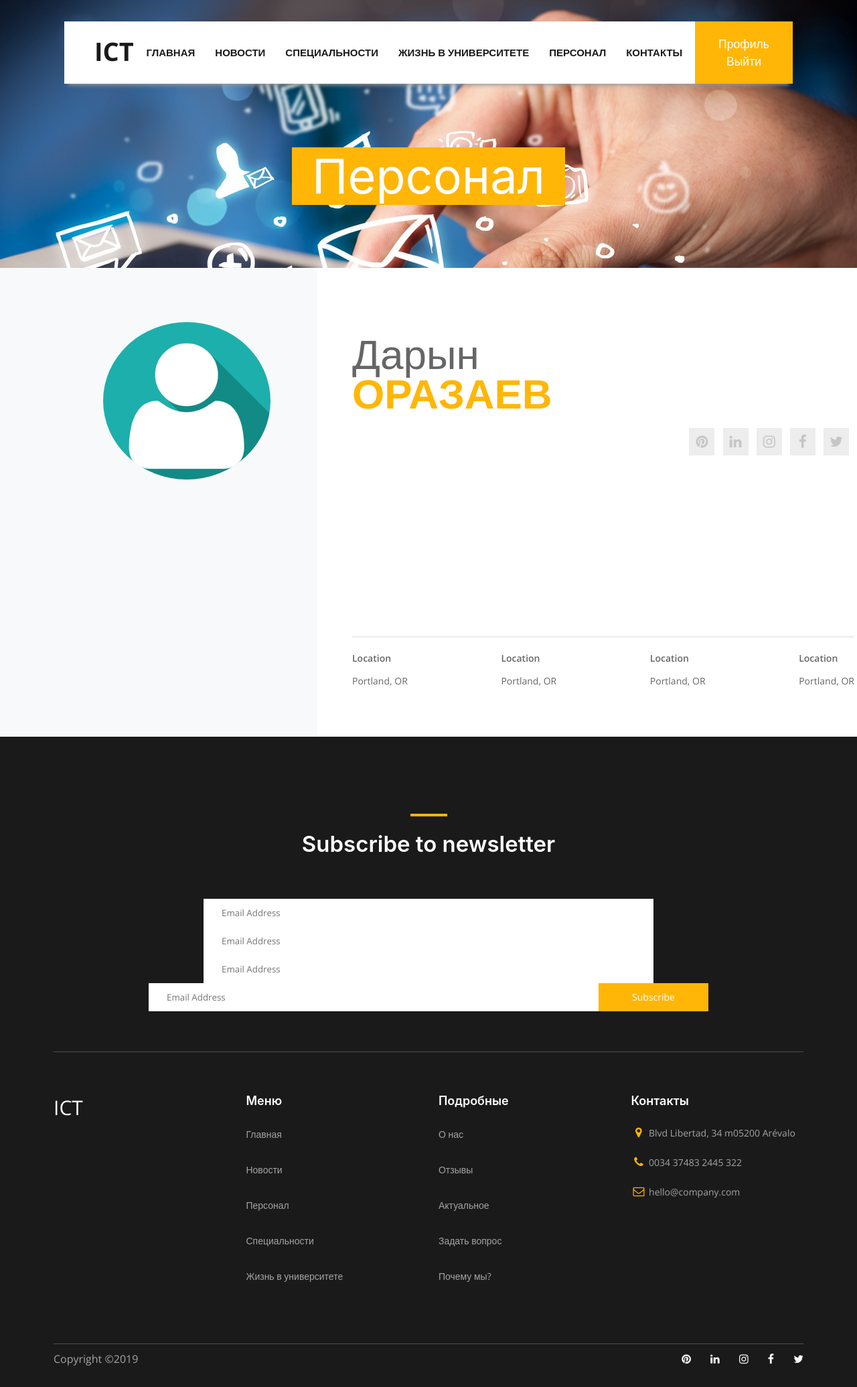
After one commit to lonelypip/ICT, a Django app: page /staff/2/ in a window 1280 px wide. The commit adds this page. Shown: the whole page at 67% size. Run offline with Django 3.2, Linux system fonts and the light colour scheme; data comes from the database, SQL or seed files in the repository; both versions use the stored data as it was after the commit.

Commit message:
Personal detail and some fixes

```diff
--- /dev/null
+++ b/ICTapp/templates/ICTapp/staff_detail.html
@@ -0,0 +1,70 @@
+{% extends 'base.html' %}
+{% block title %}ICT - {{ user.profile.position }}{% endblock %}
+
+{% block content %}
+   <div class="news-header">
+      <h1>Персонал</h1>
+   </div>
+
+   <section id="teachers-detail" class="teachers-detail">
+      <div class="teachers-detail-ava-box">
+         <div class="teachers-detail-ava__img">
+            <img src="{{ user.profile.img.url }}" alt="ИКТ-учителя">
+         </div>
+      </div>
+      <div class="teachers-detail-info-box">
+         <div class="teachers-detail-info-container">
+            <p class="teachers-detail-info__name">
+               {{ user.first_name }} <span>{{ user.last_name }}</span>
+            </p>
+            <div class="teachers-detail-info__job flex j-sb flex-align-bottom">
+               <p class="teachers-detail-info__job-title">{{ user.profile.position }}</p>
+
+               <div class="teachers-detail-info__links">
+                  <a class="transition" href="#">
+                     <i class="fa fa-pinterest" aria-hidden="true"></i>
+                  </a>
+                  <a class="transition" href="#">
+                     <i class="fa fa-linkedin" aria-hidden="true"></i>
+                  </a>
+                  <a class="transition" href="#">
+                     <i class="fa fa-instagram" aria-hidden="true"></i>
+                  </a>
+                  <a class="transition" href="#">
+                     <i class="fa fa-facebook" aria-hidden="true"></i>
+                  </a>
+                  <a class="transition" href="#">
+                     <i class="fa fa-twitter" aria-hidden="true"></i>
+                  </a>
+                  <p>
+                     {{ user.profile.information }}
+                  </p>
+               </div>
+            </div>
+
+            <div class="teachers-detail-info__personal-info flex j-sb">
+               <div>
+                  <p class="teachers-detail-info__personal-title">Location</p>
+                  <p class="teachers-detail-info__personal-desc">Portland, OR</p>
+               </div>
+
+               <div>
+                  <p class="teachers-detail-info__personal-title">Location</p>
+                  <p class="teachers-detail-info__personal-desc">Portland, OR</p>
+               </div>
+
+               <div>
+                  <p class="teachers-detail-info__personal-title">Location</p>
+                  <p class="teachers-detail-info__personal-desc">Portland, OR</p>
+               </div>
+
+               <div>
+                  <p class="teachers-detail-info__personal-title">Location</p>
+                  <p class="teachers-detail-info__personal-desc">Portland, OR</p>
+               </div>
+            </div>
+         </div>
+      </div>
+   </section>
+
+{% endblock content %}
--- a/ICTapp/templates/base.html
+++ b/ICTapp/templates/base.html
@@ -61,6 +61,9 @@
          <h2 class="section-title">Subscribe to newsletter</h2>
 
          <div class="subscribe">
+            <input type="text" placeholder="Email Address">
+            <input type="text" placeholder="Email Address">
+            <input type="text" placeholder="Email Address">
             <input type="text" placeholder="Email Address">
             <button>Subscribe</button>
          </div>
--- a/ICTapp/urls.py
+++ b/ICTapp/urls.py
@@ -1,5 +1,5 @@
 from django.urls import path
-from .views import home, informations, InformationDetailView, SpecialtyView, SpecialtyDetailView, StaffView
+from .views import home, informations, InformationDetailView, SpecialtyView, SpecialtyDetailView, StaffView, StaffDetailView
 
 
 urlpatterns = [
@@ -8,5 +8,6 @@ urlpatterns = [
    path('student-life/<int:pk>/', InformationDetailView.as_view(), name='information_detail_url'),
    path('specialty/', SpecialtyView.as_view(), name='specialty_url'),
    path('specialty/<str:slug>/', SpecialtyDetailView.as_view(), name='specialty_detail_url'),
-   path('staff/', StaffView.as_view(), name='staff_url')
+   path('staff/', StaffView.as_view(), name='staff_url'),
+   path('staff/<int:pk>/', StaffDetailView.as_view(), name='staff_detail_url')
 ]
--- a/ICTapp/views.py
+++ b/ICTapp/views.py
@@ -2,6 +2,7 @@ from django.shortcuts import render, get_object_or_404
 from .models import Information
 from django.views.generic import View
 from .models import Specialty
+from django.contrib.auth.models import User
 
 
 def home(request):
@@ -35,4 +36,13 @@ class SpecialtyDetailView(View):
 
 class StaffView(View):
    def get(self, request):
-      return render(request, 'ICTapp/staff.html')
+      user_1 = User.objects.get(id=1)
+      return render(request, 'ICTapp/staff.html', context={
+         'user_1': user_1,
+      })
+
+
+class StaffDetailView(View):
+   def get(self, request, pk):
+      user = get_object_or_404(User, pk=pk)
+      return render(request, 'ICTapp/staff_detail.html', context={'user': user})
--- a/News/forms.py
+++ b/News/forms.py
@@ -5,3 +5,8 @@ class CommentForm(forms.ModelForm):
    class Meta:
       model = Comment
       fields = ('full_name', 'text')
+
+   def __init__(self, *args, **kwargs):
+      super(CommentForm, self).__init__(*args, **kwargs)
+      self.fields['full_name'].label = "Имя Фамилия"
+      self.fields['text'].label = "Текст"
--- a/Users/models.py
+++ b/Users/models.py
@@ -1,11 +1,17 @@
 from django.db import models
 from django.contrib.auth.models import User
+from django.urls import reverse
 
 
 class Profile(models.Model):
    user = models.OneToOneField(User, on_delete=models.CASCADE)
    position = models.CharField(max_length=100, blank=True)
+   information = models.TextField(blank=True)
    img = models.ImageField(default='default.jpg', upload_to='user_images')
 
    def __str__(self):
       return f'Профиль преподавателя {self.user.first_name} {self.user.last_name}'
+
+
+   def get_absolute_url(self):
+      return reverse('staff_detail_url', kwargs={'pk': self.pk})
--- a/Users/templates/Users/sign_out.html
+++ b/Users/templates/Users/sign_out.html
@@ -5,7 +5,7 @@
    <div class="news-header" style="background: url('/media/img/news_background.jpg');">
       <h1>Goodbye</h1>
    </div>
-   <div class="wrapper" style="height: 300px;">
+   <div class="wrapper" style="margin: 0 auto; width: 30%; padding: 70px 0; text-align: center;">
       <h3>Вы успешно вышли с аккаунта</h3>
       <a href="{% url 'sign_in_url' %}">Войти в личный кабинет</a>
    </div>
```
Also changed, not shown: ICTapp/models.py (+11 -0 lines), ICTapp/templates/ICTapp/staff.html (+5 -5 lines), ICTapp/migrations/0005_question.py (added), Users/migrations/0002_profile_information.py (added), db.sqlite3.
